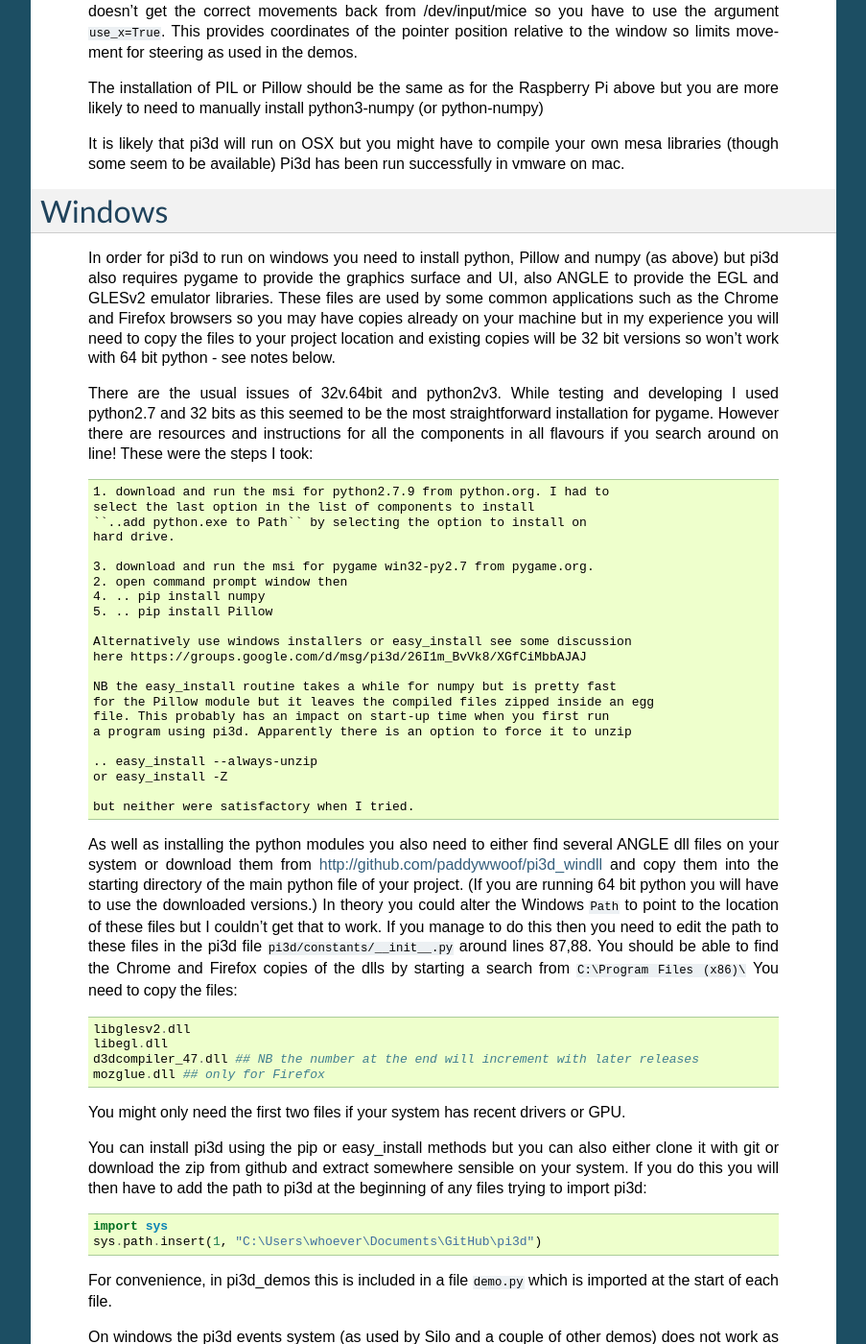
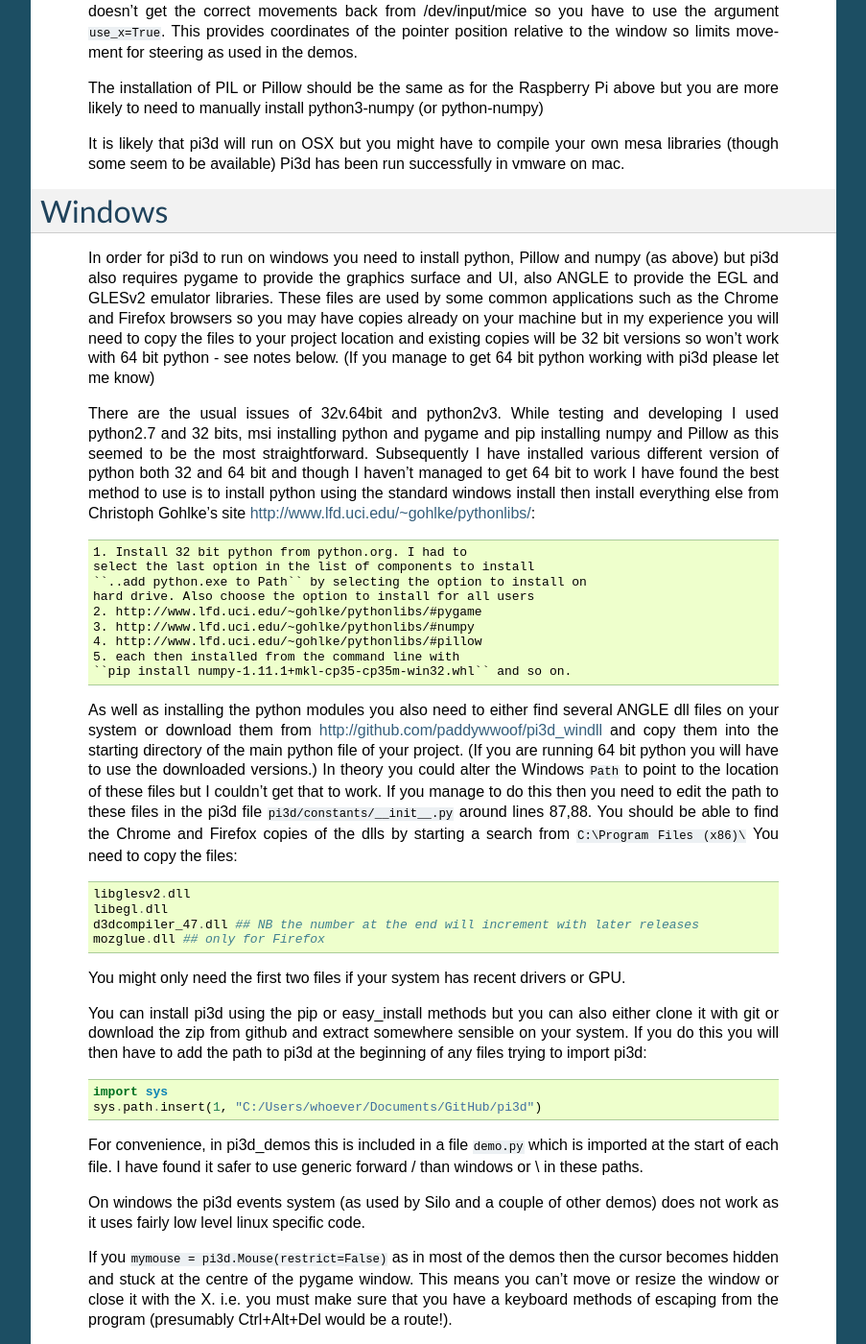
Before and after one commit to pi3d/pi3d.github.com, a Sphinx documentation site: the page built from sphinx/ReadMe.rst, in a window 1280 px wide and 1400 px high, scrolled down 8346 px. Shown: the whole window at 96% size, without its empty margins (198-1101 px from the left). Built offline with Sphinx 7.4.7, drawn with Linux system fonts in a browser that asks for light colours.

Commit message:
some more help with windows installation

```diff
--- a/sphinx/ReadMe.rst
+++ b/sphinx/ReadMe.rst
@@ -326,36 +326,27 @@ Windows
   Firefox browsers so you may have copies already on your machine but in
   my experience you will need to copy the files to your project location and
   existing copies  will be 32 bit versions so won't work with 64 bit python
-  - see notes below.
+  - see notes below. (If you manage to get 64 bit python working with pi3d
+  please let me know)
 
   There are the usual issues of 32v.64bit and python2v3. While
-  testing and developing I used python2.7 and 32 bits as this seemed to
-  be the most straightforward installation for pygame. However there are
-  resources and instructions for all the components in all flavours if you
-  search around on line! These were the steps I took::
+  testing and developing I used python2.7 and 32 bits, msi installing
+  python and pygame and pip installing numpy and Pillow as this seemed to
+  be the most straightforward. Subsequently I have installed various different
+  version of python both 32 and 64 bit and though I haven't managed to get
+  64 bit to work I have found the best method to use is to install python
+  using the standard windows install then install everything else from
+  Christoph Gohlke's site http://www.lfd.uci.edu/~gohlke/pythonlibs/::
 
-    1. download and run the msi for python2.7.9 from python.org. I had to
+    1. Install 32 bit python from python.org. I had to
     select the last option in the list of components to install
     ``..add python.exe to Path`` by selecting the option to install on
-    hard drive.
-
-    3. download and run the msi for pygame win32-py2.7 from pygame.org.
-    2. open command prompt window then
-    4. .. pip install numpy
-    5. .. pip install Pillow
-
-    Alternatively use windows installers or easy_install see some discussion
-    here https://groups.google.com/d/msg/pi3d/26I1m_BvVk8/XGfCiMbbAJAJ
-
-    NB the easy_install routine takes a while for numpy but is pretty fast
-    for the Pillow module but it leaves the compiled files zipped inside an egg
-    file. This probably has an impact on start-up time when you first run
-    a program using pi3d. Apparently there is an option to force it to unzip
-
-    .. easy_install --always-unzip
-    or easy_install -Z
-
-    but neither were satisfactory when I tried.
+    hard drive. Also choose the option to install for all users
+    2. http://www.lfd.uci.edu/~gohlke/pythonlibs/#pygame
+    3. http://www.lfd.uci.edu/~gohlke/pythonlibs/#numpy
+    4. http://www.lfd.uci.edu/~gohlke/pythonlibs/#pillow
+    5. each then installed from the command line with
+    ``pip install numpy-1.11.1+mkl-cp35-cp35m-win32.whl`` and so on.
 
   As well as installing the python modules you also need to either find
   several ANGLE dll files on your system or download them from
@@ -383,10 +374,11 @@ Windows
   add the path to pi3d at the beginning of any files trying to import pi3d::
 
       import sys
-      sys.path.insert(1, "C:\Users\whoever\Documents\GitHub\pi3d")
+      sys.path.insert(1, "C:/Users/whoever/Documents/GitHub/pi3d")
 
   For convenience, in pi3d_demos this is included in a file ``demo.py``
-  which is imported at the start of each file.
+  which is imported at the start of each file. I have found it safer to use
+  generic forward / than windows \ or \\ in these paths.
 
   On windows the pi3d events system (as used by Silo and a couple of other
   demos) does not work as it uses fairly low level linux specific code.
```
Also changed, not shown: ReadMe.rst (+19 -27 lines), 5 other files.
